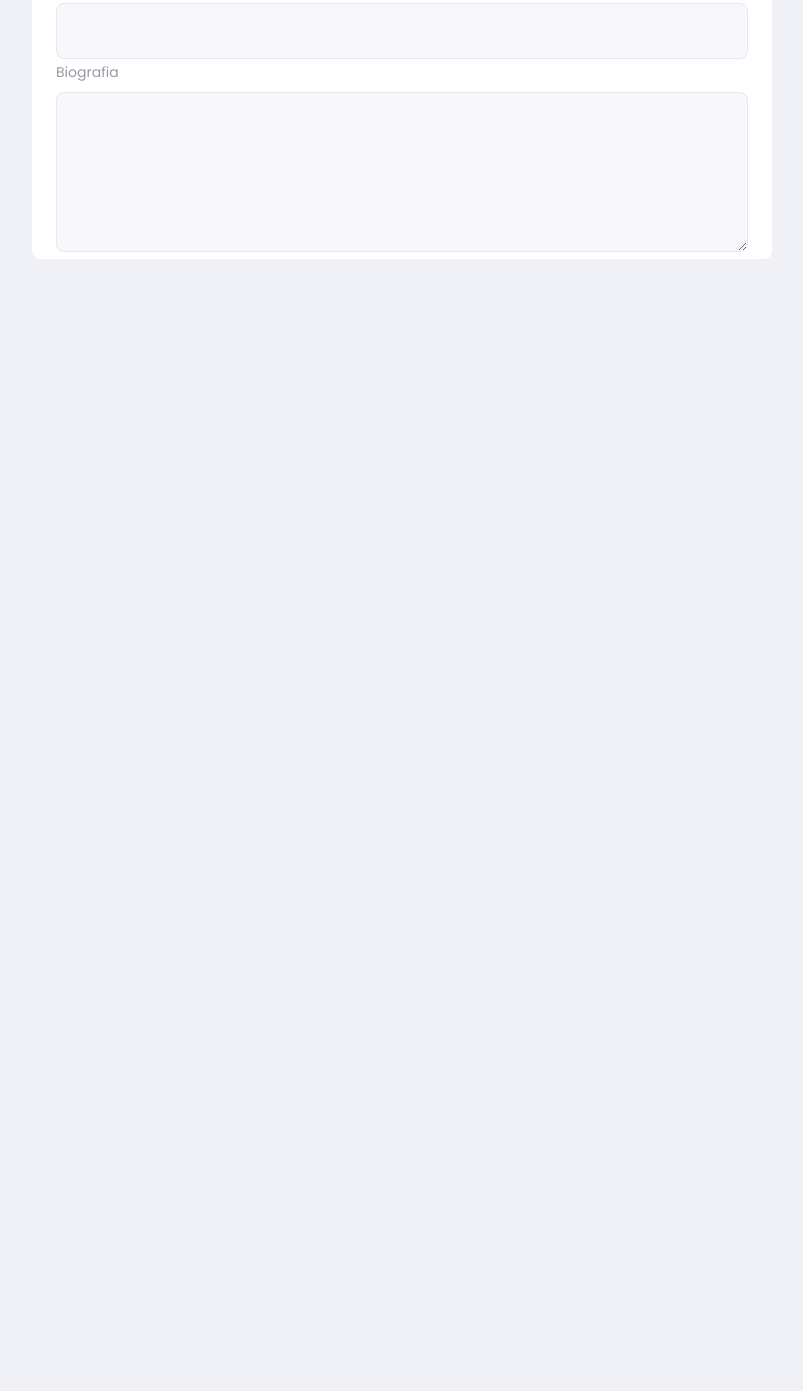
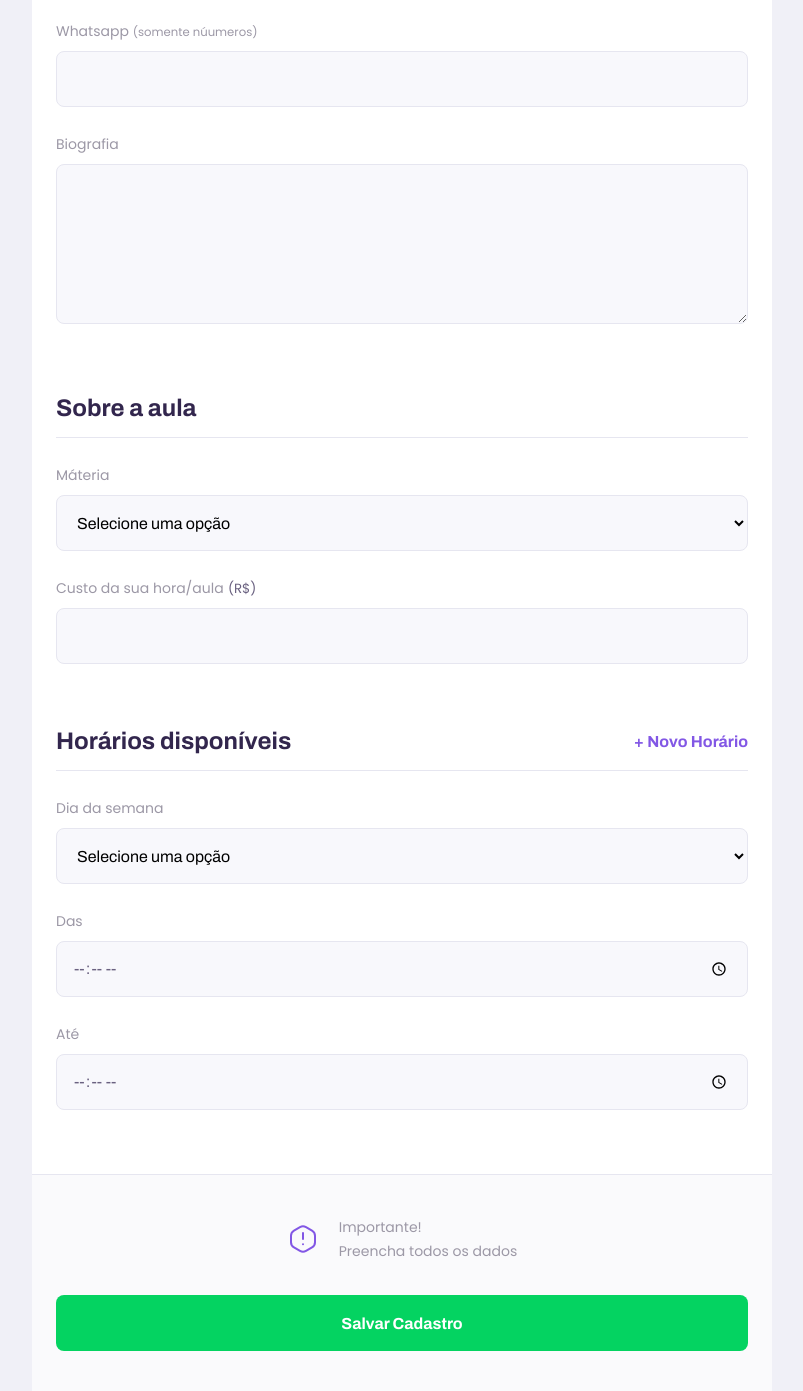
Before and after one commit to kleber86/rocketseat-nlw-discovery-2, a plain HTML site: page give-classes.html in a window 1280 px wide. Shown: the part 647-2038 px from the top of the page, without its empty margins (238-1041 px from the left). Before the commit the page ends 906 px from the top, so only its background shows below. Drawn offline with Linux system fonts and the light colour scheme.

Commit message:
finalizado a segunda parte do formulario

```diff
--- a/give-classes.html
+++ b/give-classes.html
@@ -57,7 +57,74 @@
 
                 </fieldset>
 
+                <fieldset>
+                    <legend>Sobre a aula</legend>
+
+                    <div class="select-block">
+                        <label for="subject">Máteria</label>
+                        <select name="subject" id="subject" required>
+                            <option value="" selected disabled>Selecione uma opção</option>
+                            <option value="1">Artes</option>
+                            <option value="2">Biologia</option>
+                            <option value="3">Ciências</option>
+                            <option value="4">Educação Física</option>
+                            <option value="5">Física</option>
+                            <option value="6">Geografia</option>
+                            <option value="7">História</option>
+                            <option value="8">Matemática</option>
+                            <option value="9">Português</option>
+                            <option value="10">Química</option>
+                        </select>
+                    </div>
+
+                    <div class="input-block">
+                        <label for="cost">Custo da sua hora/aula</label>
+                        <small>(R$)</small>
+                        <input type="number" id="cost" class="cost">
+                    </div>
+                </fieldset>
+
+                <fieldset>
+                    <legend>Horários disponíveis
+                        <button id="add-time">+ Novo Horário</button>
+                    </legend>
+
+                    <div class="schedule-item">
+                        <div class="select-block">
+                            <label for="weekday">Dia da semana</label>
+                            <select name="weekday[]" required>
+                                <option value="" selected disabled>Selecione uma opção</option>
+                                <option value="0">Domingo</option>
+                                <option value="1">Segunda</option>
+                                <option value="2">Terça</option>
+                                <option value="3">Quarta</option>
+                                <option value="4">Quinta</option>
+                                <option value="5">Sexta</option>
+                                <option value="6">Sábado</option>
+                            </select>
+                        </div>
+
+                        <div class="input-block">
+                            <label for="time_from">Das</label>
+                            <input type="time" name="time_from[]">
+                        </div>
+
+                        <div class="input-block">
+                            <label for="time_to">Até</label>
+                            <input type="time" name="time_to[]">
+                        </div>
+                    </div>
+                </fieldset>
             </form>
+
+            <footer>
+                <p>
+                    <img src="/images/icons/warning.svg" alt="Aviso importante">
+                    Importante! <br> Preencha todos os dados
+                </p>
+
+                <button type="submit" form="create-class">Salvar Cadastro</button>
+            </footer>
         </main>
     </div>
 
--- a/style/partials/page-give-classes.css
+++ b/style/partials/page-give-classes.css
@@ -1,6 +1,9 @@
 #page-give-classes #container{
     width: 100vw;
     height: 100vh;
+}
+#page-give-classes .page-header .header-content{
+    margin-bottom: 6.4rem;
 }
 
 #page-give-classes main{
@@ -20,12 +23,79 @@
     font: 700 2.4rem Archivo;
     color: var(--color-text-title);
     margin-bottom: 2.4rem;
-
     display: flex;
     align-items: center;
     justify-content: space-between;
+    width: 100%;
     padding-bottom: 1.6rem;
     border-bottom: 1px solid var(--color-line-in-white);
+}
+/*olhar aqui */
+#page-give-classes fieldset legend button{
+    background: none;
+    border: 0;
+    color: var(--color-primary);
+    font: 700 1.6rem Archivo;
+    cursor: pointer;
+    transition: 0.2s;
+}
+
+#page-give-classes fieldset legend button:hover{
+    color: var(--color-primary-dark);
+}
+
+#page-give-classes fieldset+fieldset{
+    margin-top: 6.4rem;
+}
+
+#page-give-classes .input-block+.input-block,
+#page-give-classes .input-block+.textarea-block,
+#page-give-classes .select-block+.input-block{
+    margin-top: 2.4rem;
+}
+
+#page-give-classes main footer{
+    padding: 4rem 2.4rem;
+    background: var(--color-box-footer);
+    border-top: 1px solid var(--color-line-in-white);
+    margin-top: 6.4rem;
+}
+
+#page-give-classes footer p{
+    display: flex;
+    align-items: center;
+    justify-content: center;
+    font-size: 1.4rem;
+    line-height: 2.4rem;
+    color: var(--color-text-complement);
+}
+#page-give-classes main footer p img{
+    margin-right: 2rem;
+}
+#page-give-classes main footer button{
+    width: 100%;
+    height: 5.6rem;
+    background: var(--color-secondary);
+    color: var(--color-button-text);
+    border: 0;
+    border-radius: .8rem;
+    cursor: pointer;
+    font: 700 1.6rem Archivo;
+    display: flex;
+    align-items: center;
+    justify-content: center;
+    text-decoration: none;
+    transition: 0.2s;
+    margin-top: 3.2rem;
+}
+
+#page-give-classes main footer button:hover{
+    background: var(--color-secondary-dark);
+}
+.schedule-item+.schedule-item{
+    margin-top: 3.2rem;
+    padding-top: 3.2rem;
+    border-top: 1px solid var(--color-line-in-white);
 }
 @media(min-width: 700px){
     #page-give-classes #container{
```
